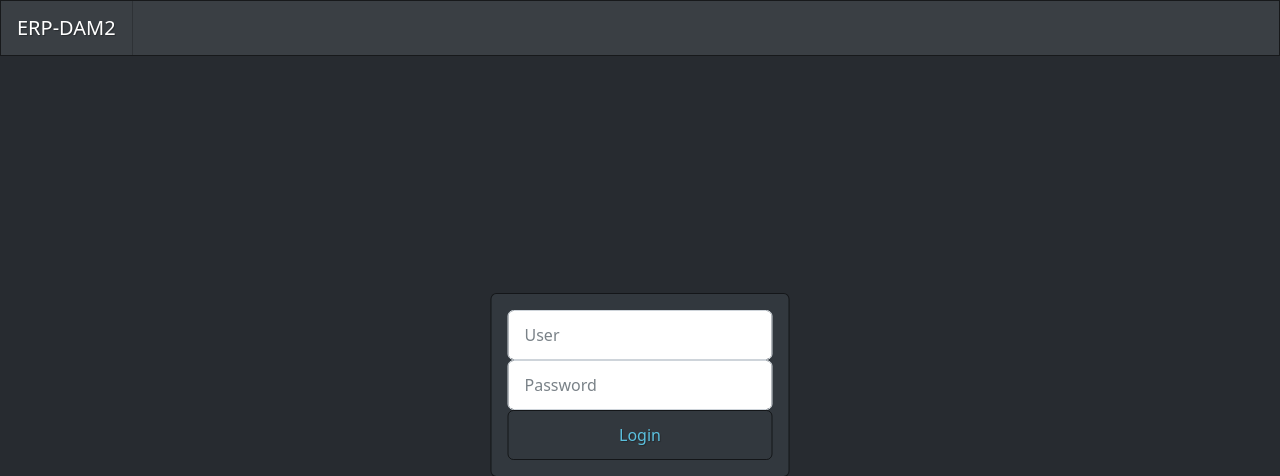
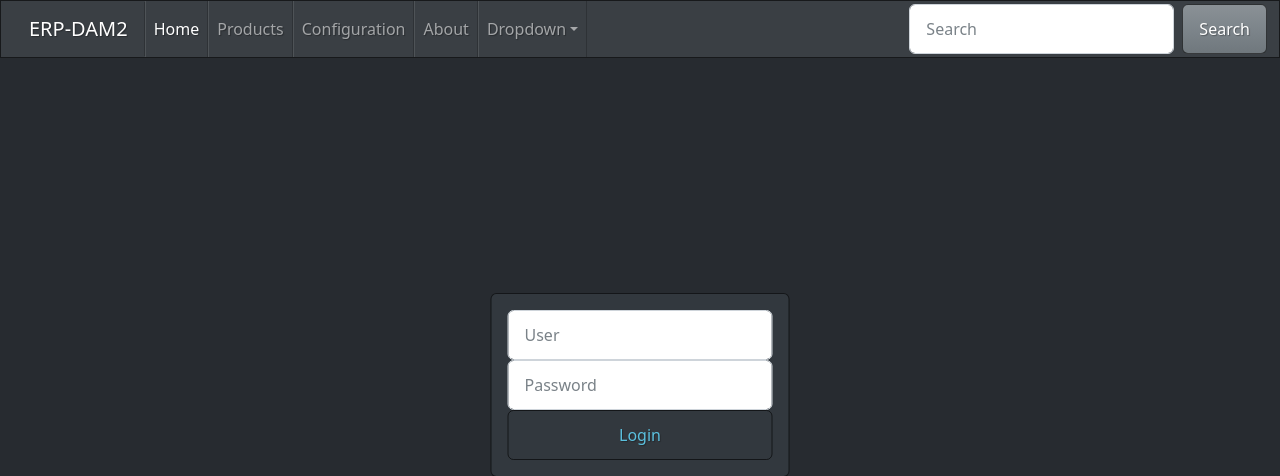
Before and after one commit to ERPDAM2/ERP-DAM2, a Flask app: page / in a window 1280 px wide. Shown: the top 476 px of the page. Run offline with Flask 2, Linux system fonts and the light colour scheme; parts of the project's set-up code (start-up, migrations or seed data) failed here and were passed over; some libraries are stand-ins or nearby versions.

Commit message:
new objetc in navar

```diff
--- a/View/index.py
+++ b/View/index.py
@@ -5,7 +5,7 @@
 from flask import Flask, render_template,redirect, url_for
 productosPlaceholder =['Producto1','Producto2','Producto3','Producto4','Producto5']
 
-authorized = false
+authorized = False
 
 index = Flask(__name__)
 
--- a/View/templates/layout.html
+++ b/View/templates/layout.html
@@ -18,10 +18,46 @@
 
     <!-- NAVIGATION  -->
     <nav class="navbar navbar-expand-lg navbar-dark bg-primary">
-      <a class="navbar-brand" href="/">ERP-DAM2</a>
-      {% if authorized %}
+      <div class="container-fluid">
+        <a class="navbar-brand" href="/">ERP-DAM2</a>
+          <button class="navbar-toggler" type="button" data-bs-toggle="collapse" data-bs-target="#navbarColor01" aria-controls="navbarColor01" aria-expanded="false" aria-label="Toggle navigation">
+            <span class="navbar-toggler-icon"></span>
+          </button>
 
-      {% endif %}
+
+          <div class="collapse navbar-collapse" id="navbarColor01">
+            <ul class="navbar-nav me-auto">
+              <li class="nav-item">
+                <a class="nav-link active" href="#">Home
+                  <span class="visually-hidden">(current)</span>
+                </a>
+              </li>
+              <li class="nav-item">
+                <a class="nav-link" href="/productos">Products</a>
+              </li>
+              <li class="nav-item">
+                <a class="nav-link" href="/configuration">Configuration</a>
+              </li>
+              <li class="nav-item">
+                <a class="nav-link" href="#">About</a>
+              </li>
+              <li class="nav-item dropdown">
+                <a class="nav-link dropdown-toggle" data-bs-toggle="dropdown" href="#" role="button" aria-haspopup="true" aria-expanded="false">Dropdown</a>
+                  <div class="dropdown-menu">
+                    <a class="dropdown-item" href="#">Action</a>
+                    <a class="dropdown-item" href="#">Another action</a>
+                    <a class="dropdown-item" href="#">Something else here</a>
+                    <div class="dropdown-divider"></div>
+                    <a class="dropdown-item" href="#">Separated link</a>
+                  </div>
+               </li>
+            </ul>
+            <form class="d-flex">
+              <input class="form-control me-sm-2" type="text" placeholder="Search">
+                <button class="btn btn-secondary my-2 my-sm-0" type="submit">Search</button>
+            </form>
+        </div>
+      </div>
     </nav>
 
     <div class="">
```
